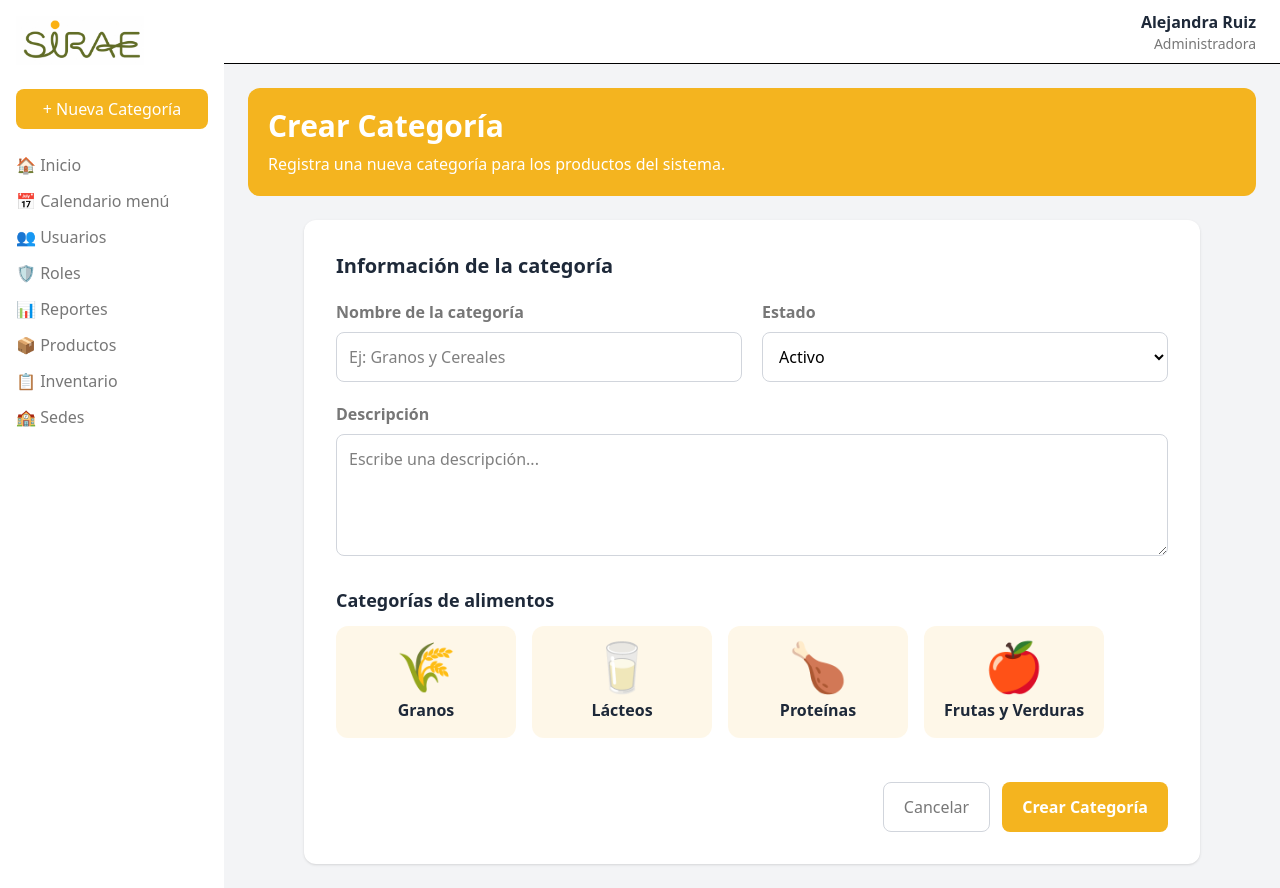
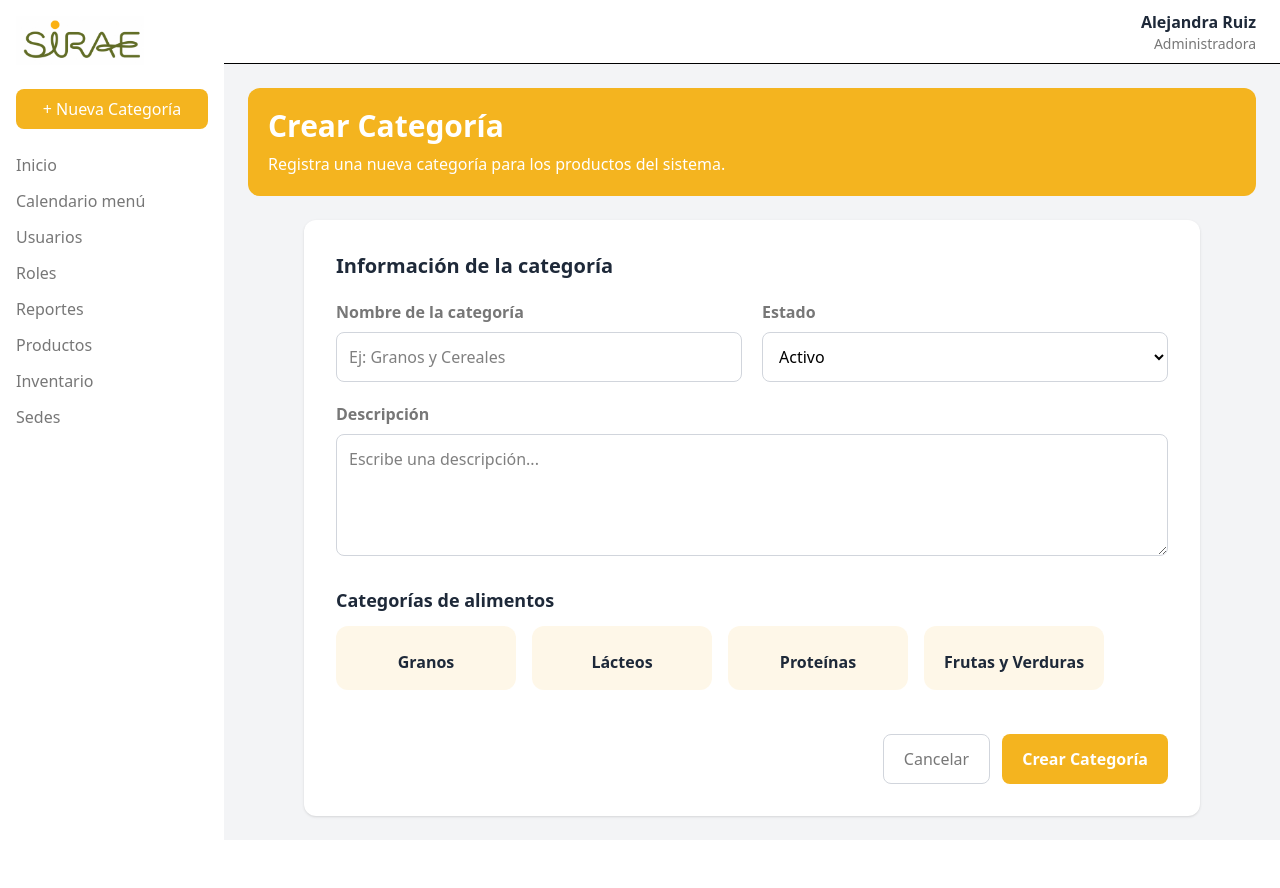
Before and after one commit to santiagoacosta123/SabadoAlexa, an Angular app: page /crear-categoria in a window 1280 px wide. After the commit the page ends 840 px from the top, so only its background shows below. Built offline with nearby package versions, Linux system fonts and the light colour scheme.

Commit message:
solucionando conflictos

```diff
--- a/src/app/crear-categoria/crear-categoria.html
+++ b/src/app/crear-categoria/crear-categoria.html
@@ -18,21 +18,21 @@
 
     <nav class="space-y-3 text-[#777777]">
 
-      <p>🏠 Inicio</p>
+      <p> Inicio</p>
 
-      <p>📅 Calendario menú</p>
+      <p> Calendario menú</p>
 
-      <p>👥 Usuarios</p>
+      <p> Usuarios</p>
 
-      <p>🛡️ Roles</p>
+      <p> Roles</p>
 
-      <p>📊 Reportes</p>
+      <p> Reportes</p>
 
-      <p>📦 Productos</p>
+      <p> Productos</p>
 
-      <p>📋 Inventario</p>
+      <p> Inventario</p>
 
-      <p>🏫 Sedes</p>
+      <p>Sedes</p>
 
     </nav>
 
@@ -151,7 +151,7 @@
               class="min-w-[180px] bg-[#F4B41F]/10 rounded-xl p-4 text-center">
 
               <div class="text-5xl mb-2">
-                🌾
+
               </div>
 
               <p class="font-semibold text-gray-800">
@@ -165,7 +165,7 @@
               class="min-w-[180px] bg-[#F4B41F]/10 rounded-xl p-4 text-center">
 
               <div class="text-5xl mb-2">
-                🥛
+
               </div>
 
               <p class="font-semibold text-gray-800">
@@ -179,7 +179,7 @@
               class="min-w-[180px] bg-[#F4B41F]/10 rounded-xl p-4 text-center">
 
               <div class="text-5xl mb-2">
-                🍗
+
               </div>
 
               <p class="font-semibold text-gray-800">
@@ -193,7 +193,7 @@
               class="min-w-[180px] bg-[#F4B41F]/10 rounded-xl p-4 text-center">
 
               <div class="text-5xl mb-2">
-                🍎
+
               </div>
 
               <p class="font-semibold text-gray-800">
--- a/src/app/gestion-categoria/gestion-categoria.html
+++ b/src/app/gestion-categoria/gestion-categoria.html
@@ -77,7 +77,7 @@
           type="button"
           class="relative text-[#777777]">
 
-          🔔
+
 
         </button>
 
```
